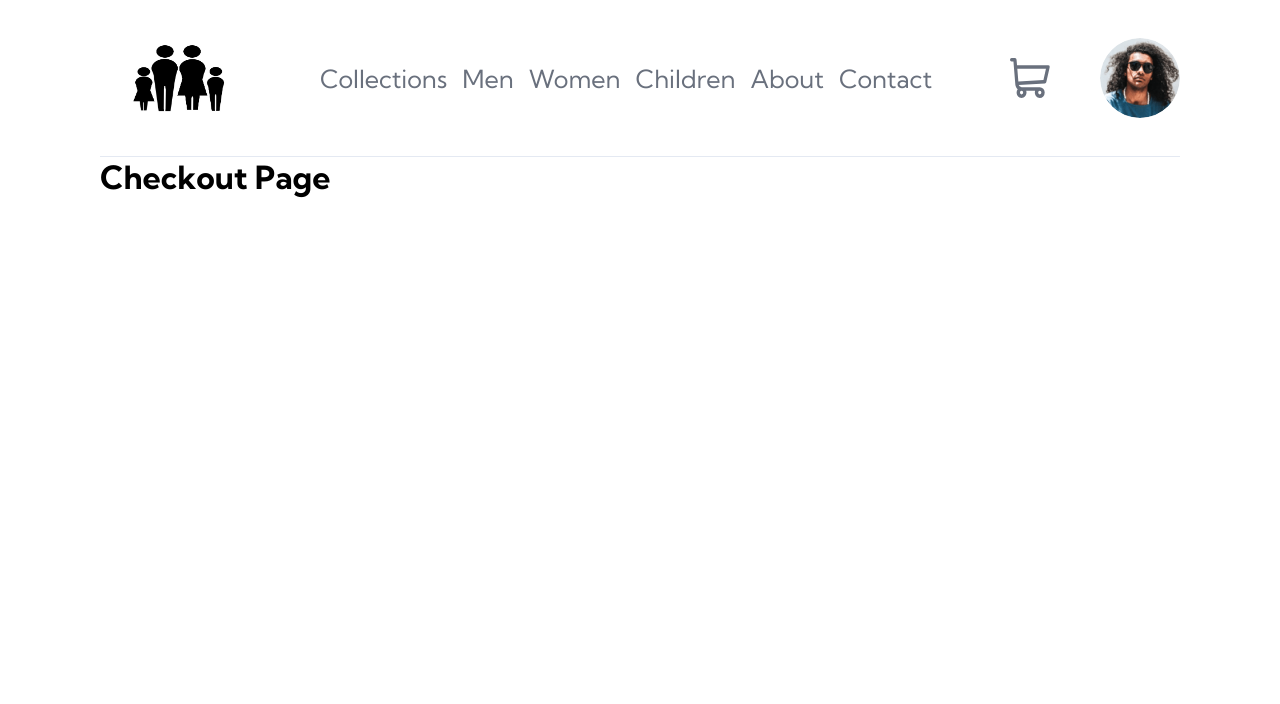
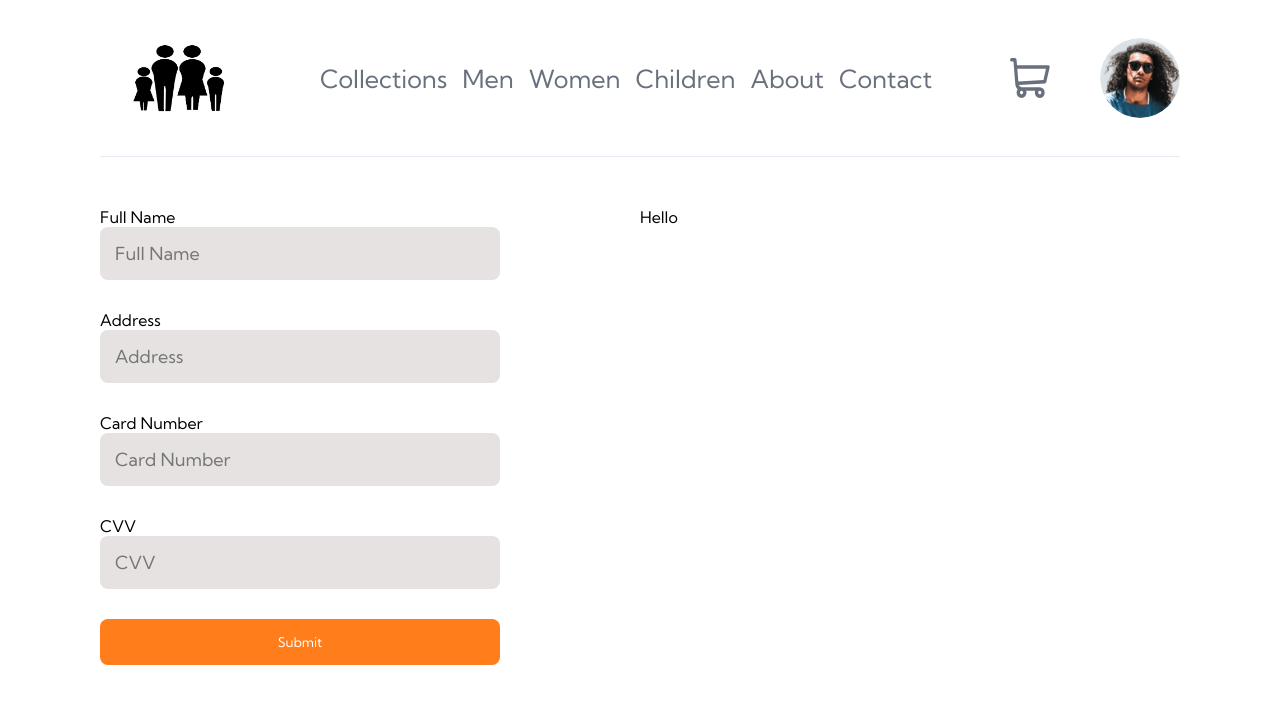
Before and after one commit to IrakliTsiklauri/e-commerce-platform, a React (Create React App) app: page /checkout in a window 1280 px wide. Shown: the top 704 px of the page. Built offline with nearby package versions, Linux system fonts and the light colour scheme.

Commit message:
add inputs in Checkout.jsx

```diff
--- a/src/components/Checkout.jsx
+++ b/src/components/Checkout.jsx
@@ -1,11 +1,78 @@
-import React from 'react'
+import React from "react";
+import styled from "styled-components";
 
 const Checkout = () => {
   return (
-    <div>
-        <h1>Checkout Page</h1>
-    </div>
-  )
-}
+    <CheckoutContainer>
+      <Form>
+        <InputDiv>
+          <label>Full Name</label>
+          <input type="text" name="name" placeholder="Full Name" />
+        </InputDiv>
+        <InputDiv>
+          <label>Address</label>
+          <input type="text" name="address" placeholder="Address" />
+        </InputDiv>
+        <InputDiv>
+          <label>Card Number</label>
+          <input type="text" name="cardNumber" placeholder="Card Number" />
+        </InputDiv>
+        <InputDiv>
+          <label>CVV</label>
+          <input type="text" name="cvv" placeholder="CVV" />
+        </InputDiv>
+        <SubBtn type="submit">Submit</SubBtn>
+      </Form>
+      <CeckoutInfo>Hello</CeckoutInfo>
+    </CheckoutContainer>
+  );
+};
 
-export default Checkout
+export default Checkout;
+
+const CheckoutContainer = styled.div`
+  display: grid;
+  grid-template-columns: 1fr 1fr;
+  margin-top: 50px;
+`;
+
+const Form = styled.form`
+  display: flex;
+  flex-direction: column;
+  align-items: start;
+  justify-content: center;
+  gap: 30px;
+`;
+
+const InputDiv = styled.div`
+  display: flex;
+  flex-direction: column;
+  align-items: start;
+  justify-content: center;
+  width: 400px;
+
+  input {
+    width: 100%;
+    padding: 15px;
+    border: none;
+    border-radius: 8px;
+    background-color: #e7e2e2;
+    font-size: 18px;
+  }
+`;
+
+const SubBtn = styled.button`
+  width: 400px;
+  padding: 15px;
+  color: #fff;
+  border: none;
+  border-radius: 8px;
+  background-color: rgba(255, 126, 27, 1);
+
+  &:hover {
+    cursor: pointer;
+    background-color: #f49a56;
+  }
+`;
+
+const CeckoutInfo = styled.div``;
```
